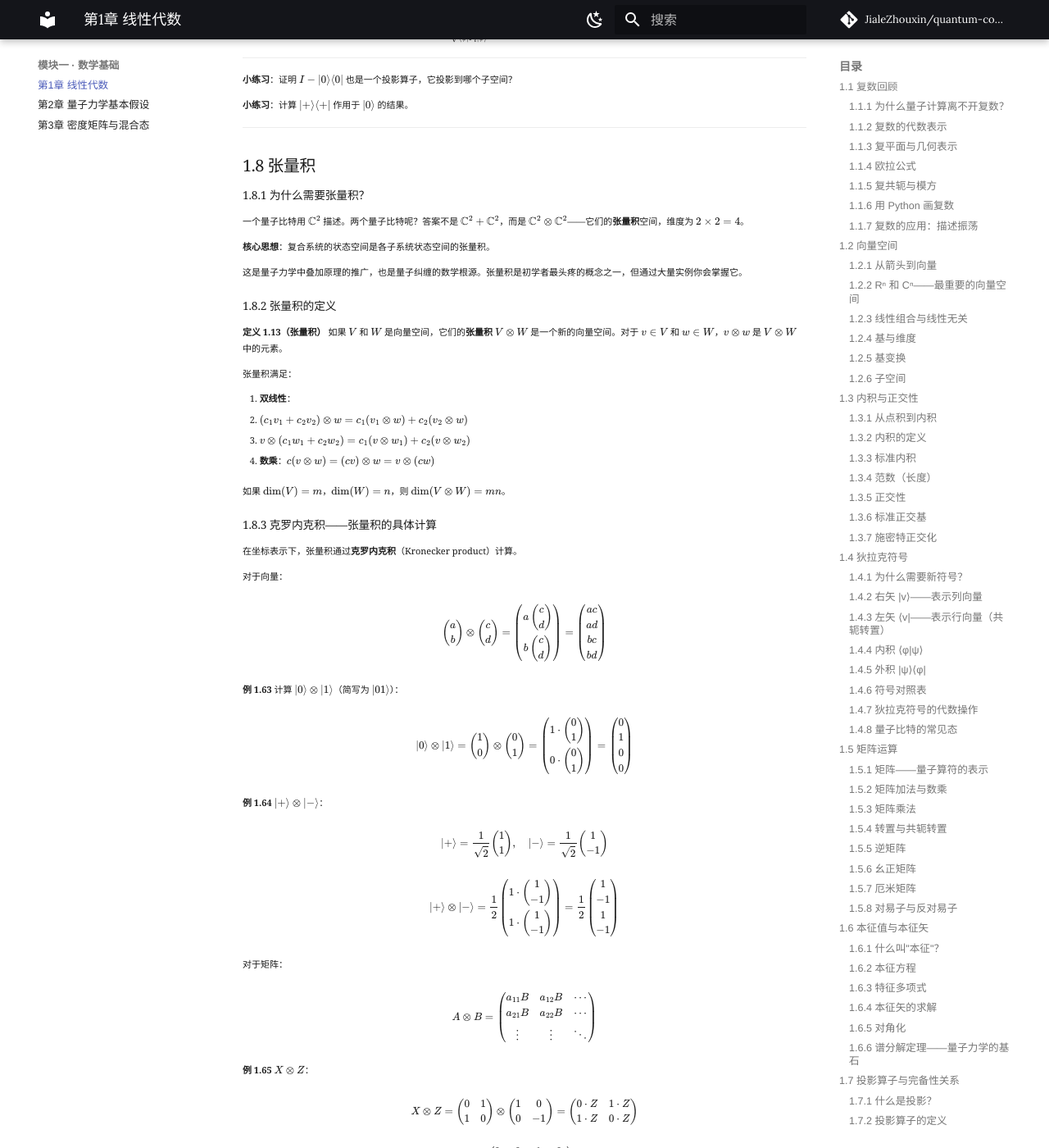
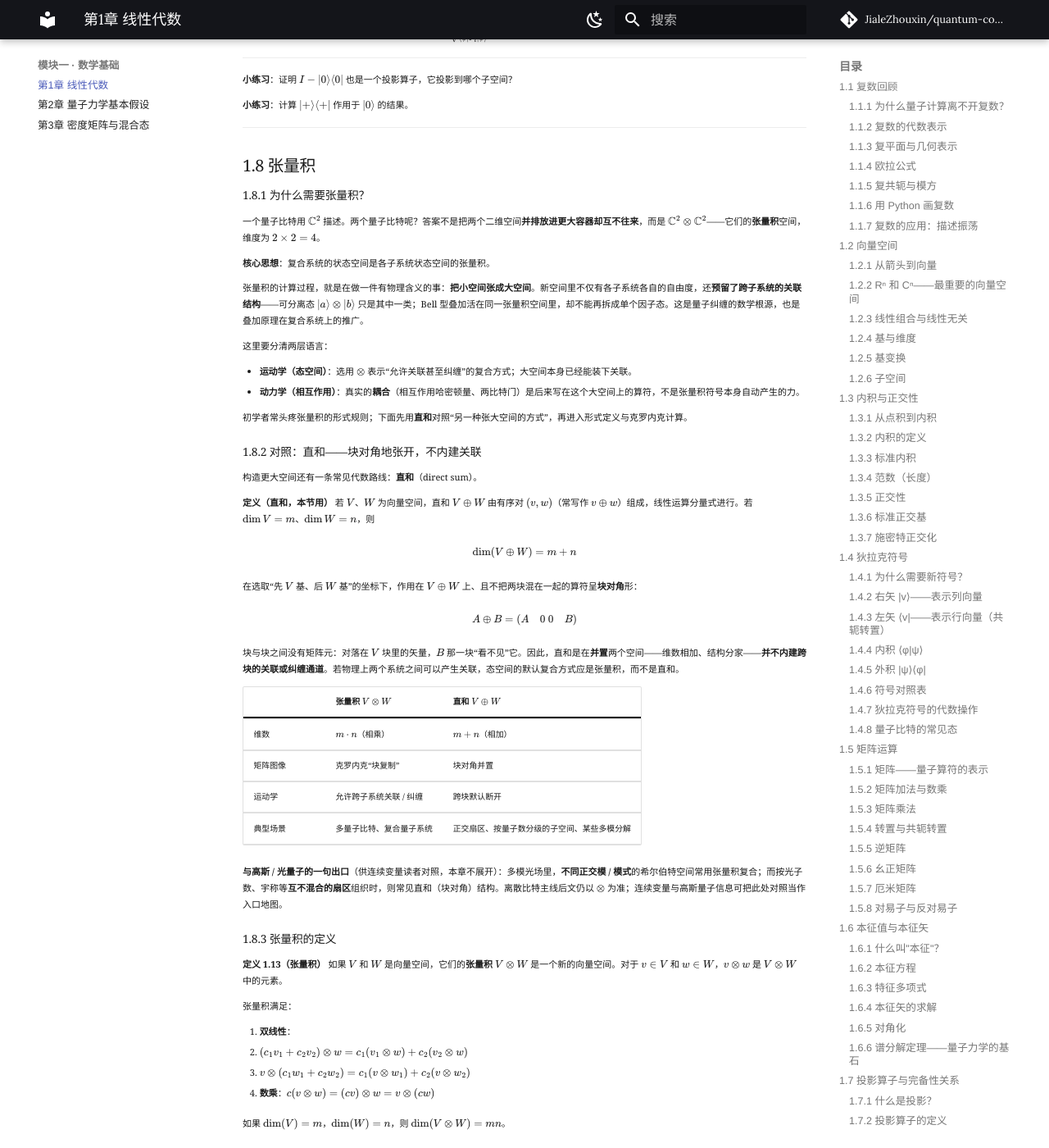
Before and after one commit to JialeZhouxin/quantum-computing-textbook, an MkDocs documentation site: the page built from docs/module-01-mathematical-foundations/ch01-linear-algebra.md, in a window 1280 px wide and 1400 px high, scrolled down 20711 px. Shown: the whole window at 82% size. Built offline with MkDocs 1.6.1 and Material for MkDocs 9.7.7, drawn with Linux system fonts in a browser that asks for light colours; comment, search, counter and statistics services are not loaded; some of the changed text lies outside the part shown.

Commit message:
强化 ch01 §1.8：张量积物理实在与直和对照
扩写 1.8.1（小空间张成大空间、运动学关联 vs 动力学耦合）；
新增 1.8.2 直和轻量对照（块对角、维数、对照表、高斯/光量子出口）；
原 1.8.2–1.8.7 顺延为 1.8.3–1.8.8。

```diff
--- a/docs/module-01-mathematical-foundations/ch01-linear-algebra.md
+++ b/docs/module-01-mathematical-foundations/ch01-linear-algebra.md
@@ -1264,13 +1264,47 @@ $$
 
 ### 1.8.1 为什么需要张量积？
 
-一个量子比特用 $\mathbb{C}^2$ 描述。两个量子比特呢？答案不是 $\mathbb{C}^2 + \mathbb{C}^2$，而是 $\mathbb{C}^2 \otimes \mathbb{C}^2$——它们的**张量积**空间，维度为 $2 \times 2 = 4$。
+一个量子比特用 $\mathbb{C}^2$ 描述。两个量子比特呢？答案不是把两个二维空间**并排放进更大容器却互不往来**，而是 $\mathbb{C}^2 \otimes \mathbb{C}^2$——它们的**张量积**空间，维度为 $2 \times 2 = 4$。
 
 **核心思想**：复合系统的状态空间是各子系统状态空间的张量积。
 
-这是量子力学中叠加原理的推广，也是量子纠缠的数学根源。张量积是初学者最头疼的概念之一，但通过大量实例你会掌握它。
-
-### 1.8.2 张量积的定义
+张量积的计算过程，就是在做一件有物理含义的事：**把小空间张成大空间**。新空间里不仅有各子系统各自的自由度，还**预留了跨子系统的关联结构**——可分离态 $|a\rangle\otimes|b\rangle$ 只是其中一类；Bell 型叠加活在同一张量积空间里，却不能再拆成单个因子态。这是量子纠缠的数学根源，也是叠加原理在复合系统上的推广。
+
+这里要分清两层语言：
+
+- **运动学（态空间）**：选用 $\otimes$ 表示“允许关联甚至纠缠”的复合方式；大空间本身已经能装下关联。
+- **动力学（相互作用）**：真实的**耦合**（相互作用哈密顿量、两比特门）是后来写在这个大空间上的算符，不是张量积符号本身自动产生的力。
+
+初学者常头疼张量积的形式规则；下面先用**直和**对照“另一种张大空间的方式”，再进入形式定义与克罗内克计算。
+
+### 1.8.2 对照：直和——块对角地张开，不内建关联
+
+构造更大空间还有一条常见代数路线：**直和**（direct sum）。
+
+**定义（直和，本节用）** 若 $V$、$W$ 为向量空间，直和 $V \oplus W$ 由有序对 $(v, w)$（常写作 $v \oplus w$）组成，线性运算分量式进行。若 $\dim V = m$、$\dim W = n$，则
+
+$$
+\dim(V \oplus W) = m + n
+$$
+
+在选取“先 $V$ 基、后 $W$ 基”的坐标下，作用在 $V \oplus W$ 上、且不把两块混在一起的算符呈**块对角**形：
+
+$$
+A \oplus B = \begin{pmatrix} A & 0 \ 0 & B \end{pmatrix}
+$$
+
+块与块之间没有矩阵元：对落在 $V$ 块里的矢量，$B$ 那一块“看不见”它。因此，直和是在**并置**两个空间——维数相加、结构分家——**并不内建跨块的关联或纠缠通道**。若物理上两个系统之间可以产生关联，态空间的默认复合方式应是张量积，而不是直和。
+
+| | 张量积 $V \otimes W$ | 直和 $V \oplus W$ |
+|---|---|---|
+| 维数 | $m \cdot n$（相乘） | $m + n$（相加） |
+| 矩阵图像 | 克罗内克“块复制” | 块对角并置 |
+| 运动学 | 允许跨子系统关联 / 纠缠 | 跨块默认断开 |
+| 典型场景 | 多量子比特、复合量子系统 | 正交扇区、按量子数分级的子空间、某些多模分解 |
+
+**与高斯 / 光量子的一句出口**（供连续变量读者对照，本章不展开）：多模光场里，**不同正交模 / 模式**的希尔伯特空间常用张量积复合；而按光子数、宇称等**互不混合的扇区**组织时，则常见直和（块对角）结构。离散比特主线后文仍以 $\otimes$ 为准；连续变量与高斯量子信息可把此处对照当作入口地图。
+
+### 1.8.3 张量积的定义
 
 **定义 1.13（张量积）** 如果 $V$ 和 $W$ 是向量空间，它们的**张量积** $V \otimes W$ 是一个新的向量空间。对于 $v \in V$ 和 $w \in W$，$v \otimes w$ 是 $V \otimes W$ 中的元素。
 
```
Also changed, not shown: other parts of docs/module-01-mathematical-foundations/ch01-linear-algebra.md (+5 -5 lines).
